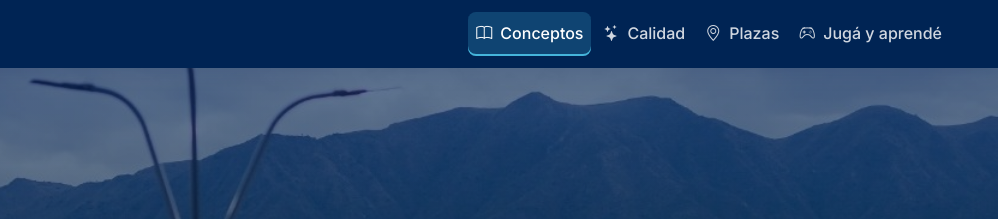
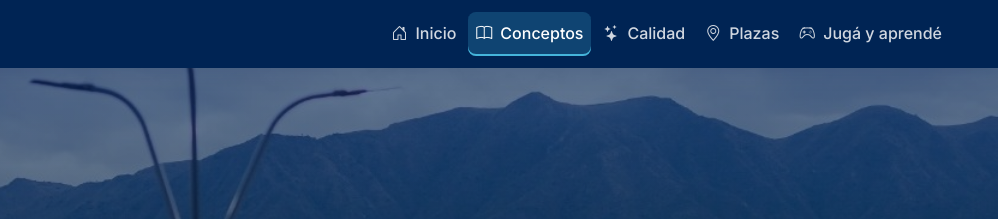
Before and after one commit to GonzaloDeLaFuente3/espacios-verdes-catamarca, a plain HTML site: page index.html in a window 1280 px wide. Shown: the top 219 px of the page, 282-1280 px from the left. Drawn offline with nearby package versions, Linux system fonts and the light colour scheme.

Commit message:
agregar en index.html para volver al inicio

```diff
--- a/index.html
+++ b/index.html
@@ -560,6 +560,7 @@
 
         <div class="collapse navbar-collapse justify-content-end" id="navmenu">
           <ul class="navbar-nav gap-lg-1">
+            <li class="nav-item"><a class="nav-link" href="secretaria.html"><i class="bi bi-house-door"></i>Inicio</a></li>
             <li class="nav-item"><a class="nav-link" href="#conceptos"><i class="bi bi-book"></i>Conceptos</a></li>
             <li class="nav-item"><a class="nav-link" href="#calidad"><i class="bi bi-stars"></i>Calidad</a></li>
             <li class="nav-item"><a class="nav-link" href="#plazas"><i class="bi bi-geo-alt"></i>Plazas</a></li>
@@ -1062,6 +1063,7 @@
         <nav aria-labelledby="footer-secciones">
           <h4 id="footer-secciones">Secciones</h4>
           <ul>
+            <li><a href="secretaria.html">Inicio</a></li>
             <li><a href="#conceptos">Conceptos</a></li>
             <li><a href="#calidad">Calidad</a></li>
             <li><a href="#plazas">Plazas</a></li>
```
